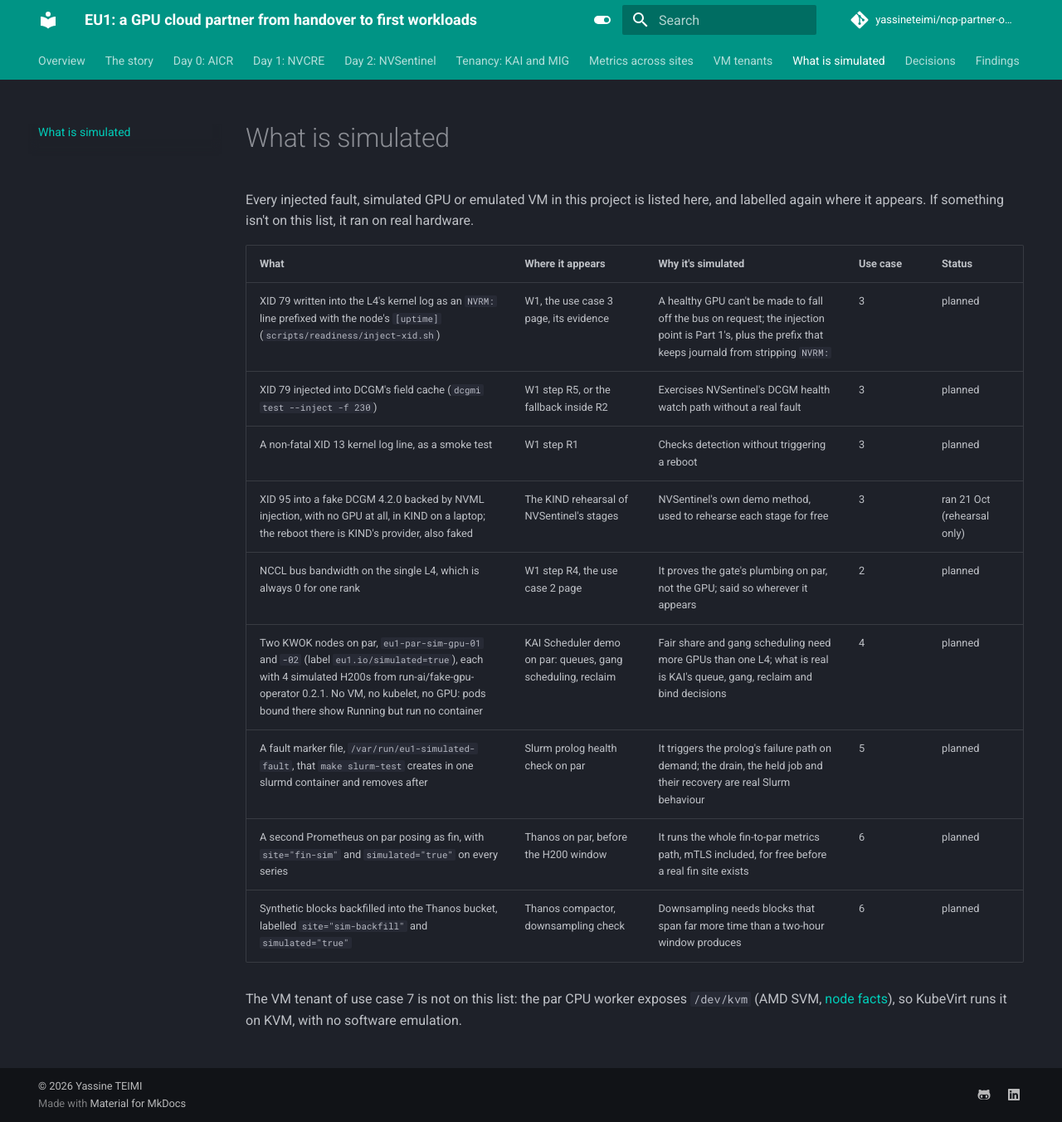
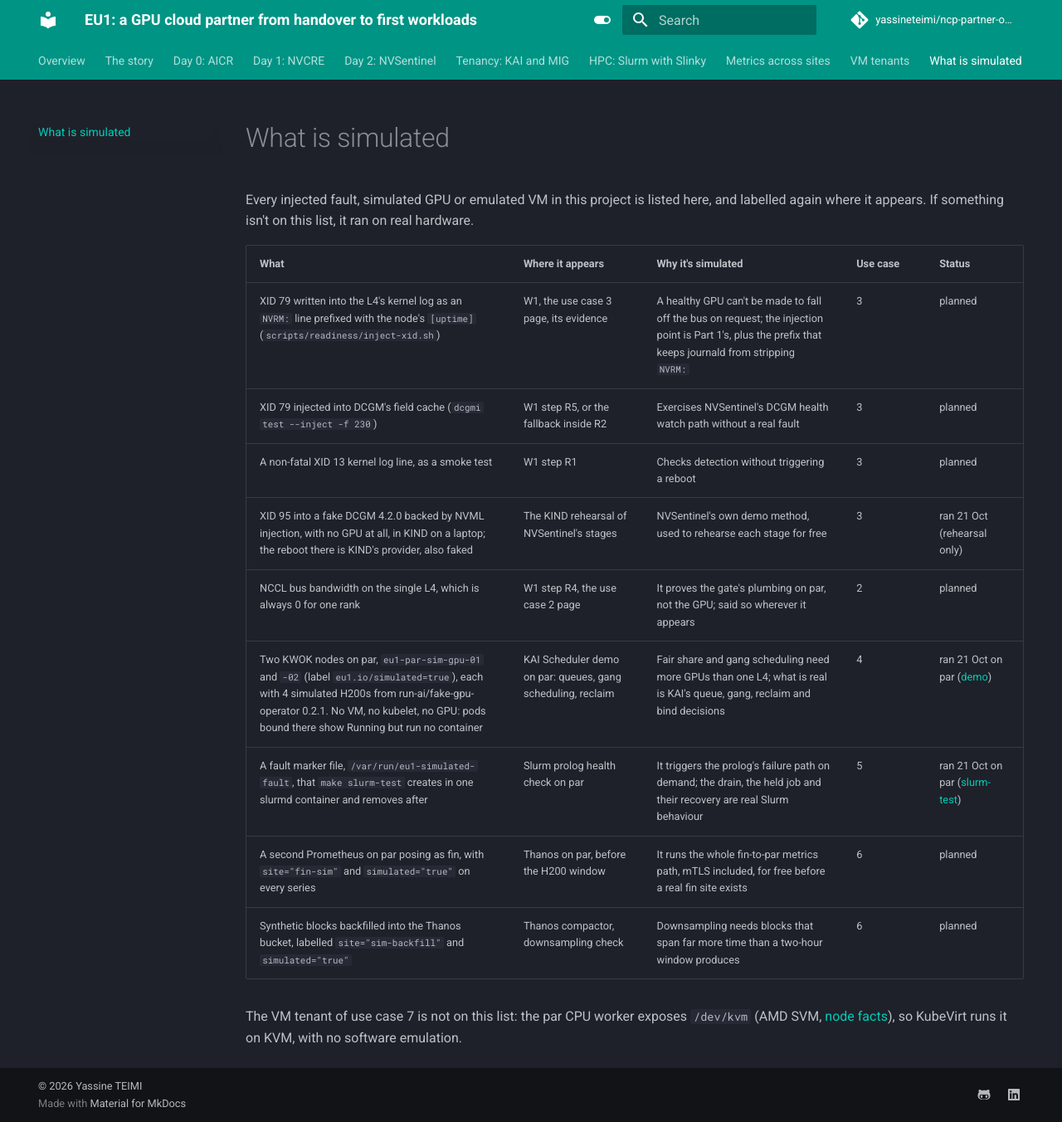
Before and after one commit to yassineteimi/ncp-partner-onboarding, an MkDocs documentation site: the page built from docs/simulated.md, in a window 1280 px wide and 1352 px high. Shown: the whole window at 83% size. Built offline with MkDocs 1.6.1 and Material for MkDocs 9.7.7, drawn with Linux system fonts in a browser that asks for light colours; comment, search, counter and statistics services are not loaded.

Commit message:
Link the Slurm page, mark use cases 4 and 5's simulations as run

```diff
--- a/docs/simulated.md
+++ b/docs/simulated.md
@@ -9,8 +9,8 @@
 | A non-fatal XID 13 kernel log line, as a smoke test | W1 step R1 | Checks detection without triggering a reboot | 3 | planned |
 | XID 95 into a fake DCGM 4.2.0 backed by NVML injection, with no GPU at all, in KIND on a laptop; the reboot there is KIND's provider, also faked | The KIND rehearsal of NVSentinel's stages | NVSentinel's own demo method, used to rehearse each stage for free | 3 | ran 21 Oct (rehearsal only) |
 | NCCL bus bandwidth on the single L4, which is always 0 for one rank | W1 step R4, the use case 2 page | It proves the gate's plumbing on par, not the GPU; said so wherever it appears | 2 | planned |
-| Two KWOK nodes on par, `eu1-par-sim-gpu-01` and `-02` (label `eu1.io/simulated=true`), each with 4 simulated H200s from run-ai/fake-gpu-operator 0.2.1. No VM, no kubelet, no GPU: pods bound there show Running but run no container | KAI Scheduler demo on par: queues, gang scheduling, reclaim | Fair share and gang scheduling need more GPUs than one L4; what is real is KAI's queue, gang, reclaim and bind decisions | 4 | planned |
-| A fault marker file, `/var/run/eu1-simulated-fault`, that `make slurm-test` creates in one slurmd container and removes after | Slurm prolog health check on par | It triggers the prolog's failure path on demand; the drain, the held job and their recovery are real Slurm behaviour | 5 | planned |
+| Two KWOK nodes on par, `eu1-par-sim-gpu-01` and `-02` (label `eu1.io/simulated=true`), each with 4 simulated H200s from run-ai/fake-gpu-operator 0.2.1. No VM, no kubelet, no GPU: pods bound there show Running but run no container | KAI Scheduler demo on par: queues, gang scheduling, reclaim | Fair share and gang scheduling need more GPUs than one L4; what is real is KAI's queue, gang, reclaim and bind decisions | 4 | ran 21 Oct on par ([demo](artifacts/scheduling/sim-demo-par-20261021T112733Z.txt)) |
+| A fault marker file, `/var/run/eu1-simulated-fault`, that `make slurm-test` creates in one slurmd container and removes after | Slurm prolog health check on par | It triggers the prolog's failure path on demand; the drain, the held job and their recovery are real Slurm behaviour | 5 | ran 21 Oct on par ([slurm-test](artifacts/scheduling/slurm-par-20261021T121647Z.txt)) |
 | A second Prometheus on par posing as fin, with `site="fin-sim"` and `simulated="true"` on every series | Thanos on par, before the H200 window | It runs the whole fin-to-par metrics path, mTLS included, for free before a real fin site exists | 6 | planned |
 | Synthetic blocks backfilled into the Thanos bucket, labelled `site="sim-backfill"` and `simulated="true"` | Thanos compactor, downsampling check | Downsampling needs blocks that span far more time than a two-hour window produces | 6 | planned |
 
--- a/mkdocs.yml
+++ b/mkdocs.yml
@@ -74,6 +74,7 @@
   - "Day 1: NVCRE": 10-day1-nvcre.md
   - "Day 2: NVSentinel": 10-day2-nvsentinel.md
   - "Tenancy: KAI and MIG": 20-tenancy.md
+  - "HPC: Slurm with Slinky": 21-hpc-slinky.md
   - "Metrics across sites": 30-metrics-across-sites.md
   - "VM tenants": 30-vm-tenants.md
   - "What is simulated": simulated.md
```
Also changed, not shown: README.md (+1 -1 lines), docs/findings.md (+1 -1 lines).
